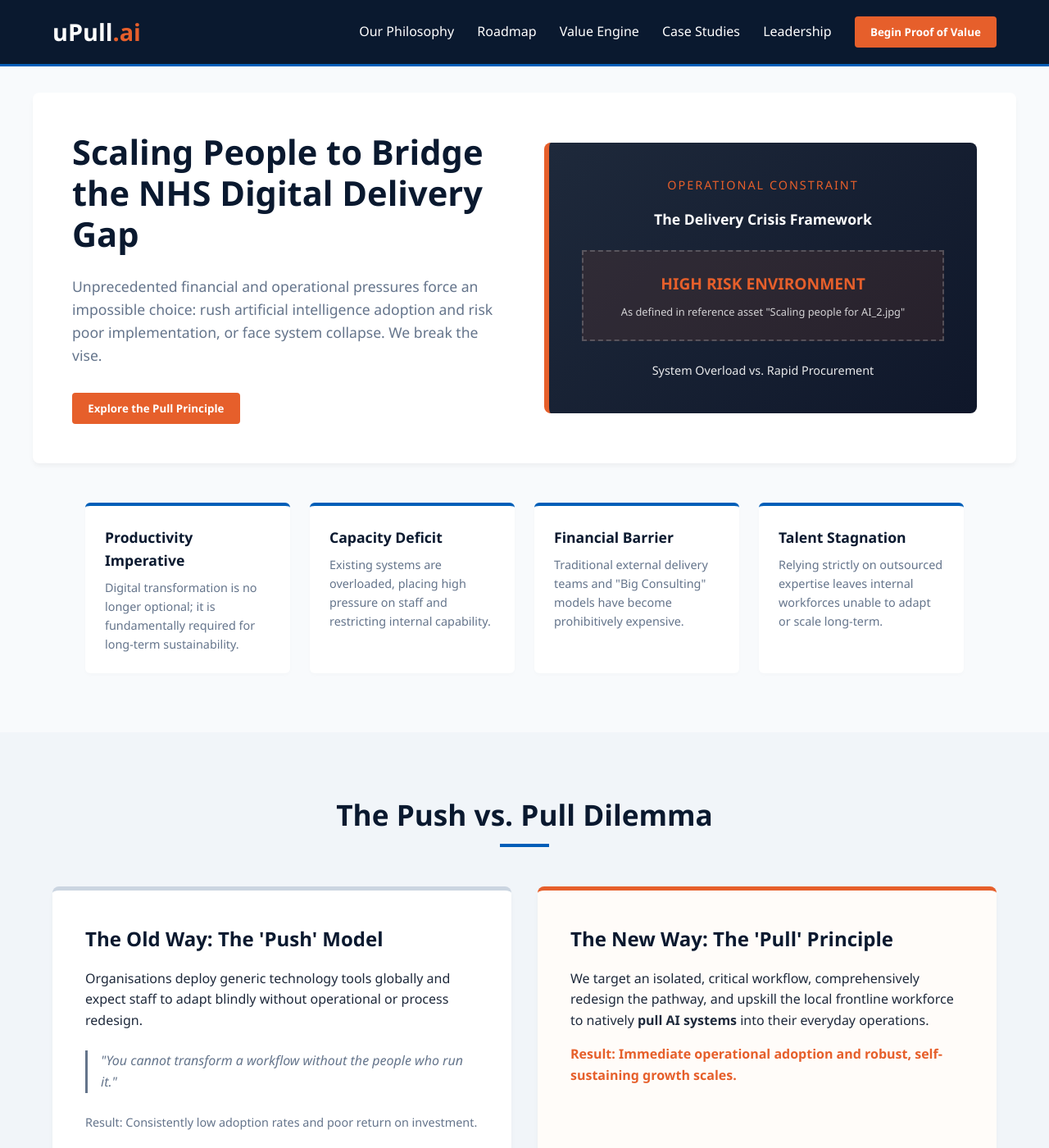
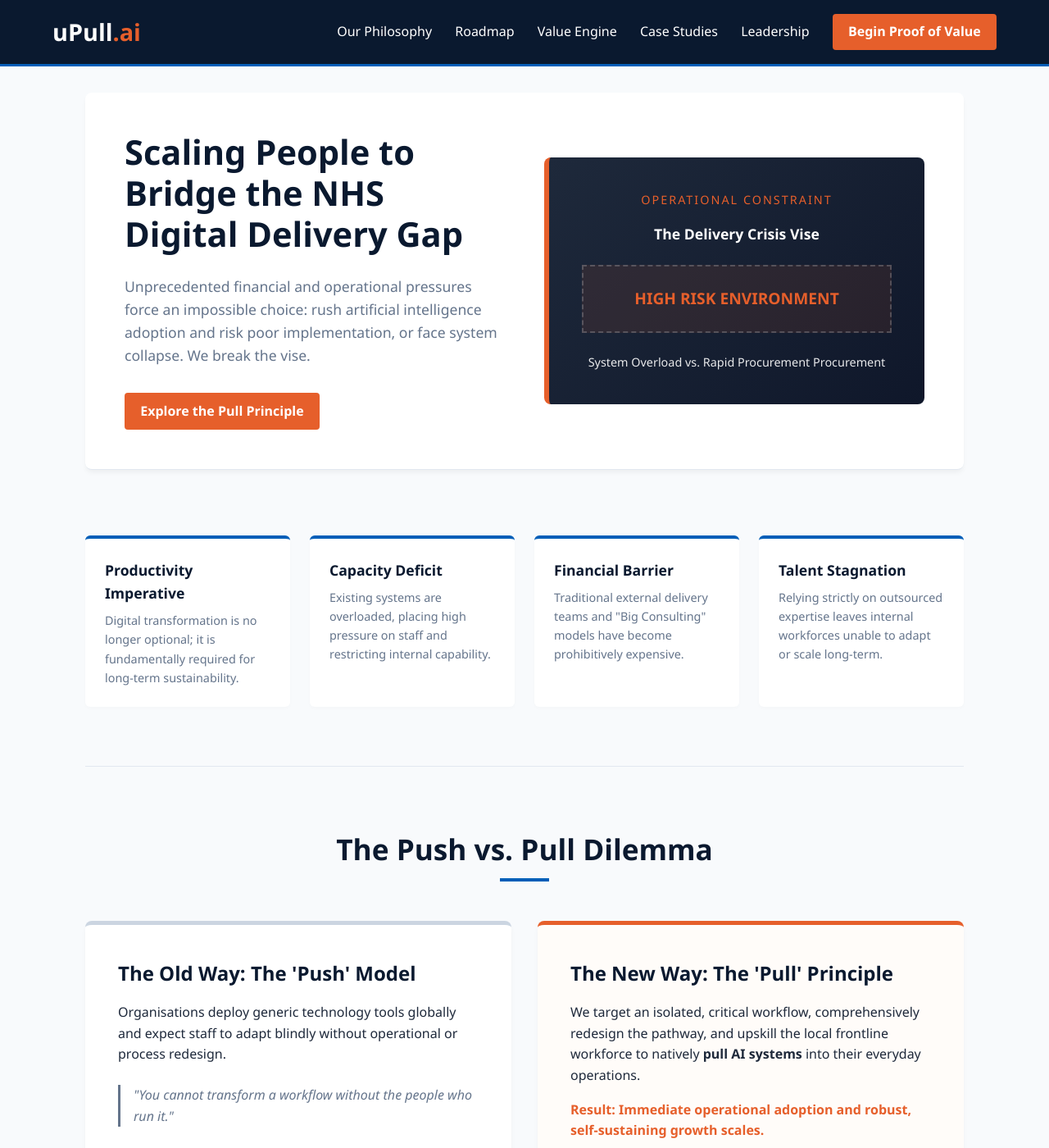
Before and after one commit to nhs-analystx/synapster, a Jekyll site: the page gg.html, which Jekyll copies as it is, in a window 1280 px wide and 1400 px high. Shown: the whole window at 82% size. Built offline with Jekyll 4.4.1, drawn with Linux system fonts in a browser that asks for light colours; some of the changed text lies outside the part shown.

Commit message:
Update gg.html

```diff
--- a/gg.html
+++ b/gg.html
@@ -78,18 +77,27 @@
             border: none;
             cursor: pointer;
             transition: background-color 0.3s;
+            text-decoration: none;
+            display: inline-block;
         }
 
         .cta-btn:hover {
             background-color: #c54f20;
-            color: #ffffff;
         }
 
-        /* Layout Framework */
-        section {
-            padding: 4.5rem 5%;
+        main {
             max-width: 1200px;
             margin: 0 auto;
+            padding: 2rem 5%;
+        }
+
+        section {
+            padding: 4.5rem 0;
+            border-bottom: 1px solid var(--border-color);
+        }
+
+        section:last-of-type {
+            border-bottom: none;
         }
 
         .section-title {
@@ -109,22 +117,20 @@
             margin: 0.5rem auto 0 auto;
         }
 
-        /* Hero Split Component */
+        /* Hero Layout */
         .hero {
             display: grid;
             grid-template-columns: 1fr 1fr;
             gap: 3rem;
             align-items: center;
             background: #ffffff;
-            margin: 2rem auto;
             border-radius: 8px;
             padding: 3rem;
             box-shadow: 0 4px 6px -1px rgba(0,0,0,0.05);
         }
 
         @media (max-width: 768px) {
-            .hero, .split-grid, .team-member { grid-template-columns: 1fr; flex-direction: column; text-align: center; }
-            .team-member { text-align: left; }
+            .hero, .split-grid, .team-grid, .case-grid { grid-template-columns: 1fr; }
         }
 
         .hero-left h1 {
@@ -192,7 +197,7 @@
             font-size: 0.9rem;
         }
 
-        /* Paradigm Blocks */
+        /* Paradigm Grid */
         .split-grid {
             display: grid;
             grid-template-columns: 1fr 1fr;
@@ -260,22 +265,20 @@
             color: var(--primary-navy);
         }
 
-        /* Financial Engine Flywheel */
+        /* Flywheel Box */
         .flywheel-section {
             background: var(--primary-navy);
             color: #ffffff;
             border-radius: 12px;
             padding: 4rem 3rem;
-        }
-
-        .flywheel-section .section-title {
-            color: #ffffff;
+            text-align: center;
         }
 
         .flywheel-grid {
             display: grid;
             grid-template-columns: repeat(auto-fit, minmax(280px, 1fr));
             gap: 2.5rem;
+            margin-top: 3rem;
         }
 
         .metric-highlight {
@@ -316,66 +319,76 @@
             margin-bottom: 1rem;
         }
 
-        /* Strategic Leadership Profiles */
+        /* Updated Team Grid Layout */
         .team-grid {
-            display: flex;
-            flex-direction: column;
-            gap: 2.5rem;
-            max-width: 900px;
-            margin: 0 auto;
+            display: grid;
+            grid-template-columns: repeat(3, 1fr);
+            gap: 2rem;
+            margin-top: 2rem;
         }
 
-        .team-section {
+        .team-card {
             background: #ffffff;
+            padding: 2.5rem 2rem;
             border-radius: 8px;
-            padding: 2.5rem;
             box-shadow: 0 4px 6px -1px rgba(0,0,0,0.05);
+            border-top: 4px solid var(--border-color);
+            transition: border-color 0.3s;
         }
 
-        .team-member {
-            display: flex;
-            gap: 2rem;
-            align-items: center;
+        .team-card:first-of-type {
+            border-top-color: var(--accent-orange);
         }
 
         .member-avatar {
-            width: 120px;
-            height: 120px;
+            width: 80px;
+            height: 80px;
             background: #e2e8f0;
             border-radius: 50%;
             display: flex;
             align-items: center;
             justify-content: center;
-            font-size: 2.5rem;
+            font-size: 1.8rem;
+            font-weight: bold;
             color: var(--text-muted);
-            flex-shrink: 0;
-            border: 4px solid var(--border-color);
+            margin-bottom: 1.5rem;
         }
 
-        .member-details h3 {
-            font-size: 1.5rem;
+        .team-card h3 {
+            font-size: 1.4rem;
             color: var(--primary-navy);
+            margin-bottom: 0.2rem;
         }
 
         .member-role {
             color: var(--accent-orange);
             font-weight: 600;
-            margin-bottom: 0.75rem;
+            font-size: 0.95rem;
+            margin-bottom: 1.2rem;
+            text-transform: uppercase;
+            letter-spacing: 0.5px;
         }
 
-        /* Conversional Action Funnel */
+        .team-card p {
+            color: var(--text-muted);
+            font-size: 0.95rem;
+            text-align: justify;
+        }
+
+        /* Action Funnel */
         .funnel-banner {
             background: linear-gradient(135deg, var(--nhs-blue) 0%, var(--primary-navy) 100%);
             color: #ffffff;
             text-align: center;
             padding: 4rem 5%;
+            margin-top: 4rem;
+            border-radius: 8px;
         }
 
         .funnel-steps {
             display: flex;
             justify-content: center;
             gap: 2rem;
-            max-width: 1000px;
             margin: 2.5rem auto;
             flex-wrap: wrap;
         }
@@ -399,100 +412,100 @@
         footer {
             background: #09111e;
             color: #94a3b8;
-            padding: 2rem 5%;
+            padding: 3rem 5%;
             text-align: center;
             font-size: 0.9rem;
             border-top: 1px solid #1e293b;
+            margin-top: 4rem;
+        }
+
+        footer a {
+            color: #ffffff;
+            text-decoration: none;
+            font-weight: bold;
         }
     </style>
 </head>
 <body>
 
-    <!-- Header Navigation -->
     <header>
         <div class="nav-container">
             <a href="#" class="logo">uPull<span>.ai</span></a>
-            <nav>
+            <nav aria-label="Main Navigation">
                 <a href="#philosophy">Our Philosophy</a>
                 <a href="#roadmap">Roadmap</a>
                 <a href="#why-us">Value Engine</a>
                 <a href="#cases">Case Studies</a>
                 <a href="#leadership">Leadership</a>
-                <button class="cta-btn" style="margin-left: 1.5rem;">Begin Proof of Value</button>
+                <a href="#contact" class="cta-btn" style="margin-left: 1.5rem;">Begin Proof of Value</a>
             </nav>
         </div>
     </header>
 
-    <!-- Hero / Crisis Section -->
-    <section class="hero">
+    <main>
+        <section class="hero" id="hero">
             <div class="hero-left">
                 <h1>Scaling People to Bridge the NHS Digital Delivery Gap</h1>
                 <p>Unprecedented financial and operational pressures force an impossible choice: rush artificial intelligence adoption and risk poor implementation, or face system collapse. We break the vise.</p>
-            <button class="cta-btn">Explore the Pull Principle</button>
+                <a href="#philosophy" class="cta-btn">Explore the Pull Principle</a>
             </div>
             <div class="hero-right">
-            <div class="crisis-vise-box">
+                <article class="crisis-vise-box">
                     <div class="vise-title">Operational Constraint</div>
-                <div style="font-size: 1.1rem; font-weight: 600;">The Delivery Crisis Framework</div>
+                    <div style="font-size: 1.1rem; font-weight: 600;">The Delivery Crisis Vise</div>
                     <div class="vise-core">
                         <div style="font-weight: bold; font-size: 1.2rem; color: var(--accent-orange);">HIGH RISK ENVIRONMENT</div>
-                    <div style="font-size: 0.8rem; margin-top: 0.5rem; opacity: 0.8;">As defined in reference asset "Scaling people for AI_2.jpg"</div>
                     </div>
-                <div style="font-size: 0.9rem; opacity: 0.9;">System Overload vs. Rapid Procurement</div>
-            </div>
+                    <p style="font-size: 0.9rem; opacity: 0.9;">System Overload vs. Rapid Procurement Procurement</p>
+                </article>
             </div>
         </section>
 
-    <!-- Pressures Data Grid -->
-    <section style="padding-top: 0;">
+        <section style="padding-top: 2rem;">
             <div class="pressures-grid">
-            <div class="pressure-card">
+                <article class="pressure-card">
                     <h3>Productivity Imperative</h3>
                     <p>Digital transformation is no longer optional; it is fundamentally required for long-term sustainability.</p>
-            </div>
-            <div class="pressure-card">
+                </article>
+                <article class="pressure-card">
                     <h3>Capacity Deficit</h3>
                     <p>Existing systems are overloaded, placing high pressure on staff and restricting internal capability.</p>
-            </div>
-            <div class="pressure-card">
+                </article>
+                <article class="pressure-card">
                     <h3>Financial Barrier</h3>
                     <p>Traditional external delivery teams and "Big Consulting" models have become prohibitively expensive.</p>
-            </div>
-            <div class="pressure-card">
+                </article>
+                <article class="pressure-card">
                     <h3>Talent Stagnation</h3>
                     <p>Relying strictly on outsourced expertise leaves internal workforces unable to adapt or scale long-term.</p>
-            </div>
+                </article>
             </div>
         </section>
 
-    <!-- Push vs Pull Paradigm -->
-    <section id="philosophy" style="background: #f1f5f9; max-width: 100%;">
-        <div style="max-width: 1200px; margin: 0 auto;">
+        <section id="philosophy">
             <h2 class="section-title">The Push vs. Pull Dilemma</h2>
             <div class="split-grid">
-                <div class="model-box push">
+                <article class="model-box push">
                     <h3>The Old Way: The 'Push' Model</h3>
                     <p>Organisations deploy generic technology tools globally and expect staff to adapt blindly without operational or process redesign.</p>
                     <div class="quote-box">
                         "You cannot transform a workflow without the people who run it."
                     </div>
                     <p style="color: var(--text-muted); font-size: 0.9rem;">Result: Consistently low adoption rates and poor return on investment.</p>
-                </div>
-                <div class="model-box pull">
+                </article>
+                <article class="model-box pull">
                     <h3>The New Way: The 'Pull' Principle</h3>
                     <p>We target an isolated, critical workflow, comprehensively redesign the pathway, and upskill the local frontline workforce to natively <strong>pull AI systems</strong> into their everyday operations.</p>
                     <p style="margin-top: 1rem; color: var(--accent-orange); font-weight: 600;">Result: Immediate operational adoption and robust, self-sustaining growth scales.</p>
-                </div>
-            </div>
+                </article>
             </div>
         </section>
 
-    <!-- Three Stage Delivery Roadmap -->
         <section id="roadmap">
             <h2 class="section-title">The Three-Stage Delivery Roadmap</h2>
             <div class="roadmap">
                 <div class="step-card active">
-                <div class="step-badge">Stage A: 1–6 Weeks</div>
+                    <div class="step-badge">Stage A: Weeks 1–6</div>
                     <h3>Prove</h3>
                     <p>Focus intensely on <strong>1 single workflow</strong> and <strong>2 internal staff members</strong> to demonstrate rapid, low-risk proof of value.</p>
                     <div style="margin-top: 1rem; font-weight: bold; color: var(--accent-orange);">Initial 2:1 Return</div>
@@ -512,121 +525,102 @@
             </div>
         </section>
 
-    <!-- Value Engine Flywheel -->
-    <section id="why-us" style="max-width: 100%; padding: 0 5%;">
+        <section id="why-us">
             <div class="flywheel-section">
-            <h2 class="section-title">The Self-Funding Flywheel</h2>
+                <h2 style="color: #ffffff;">The Self-Funding Flywheel</h2>
                 <div class="flywheel-grid">
-                <div>
+                    <article>
                         <div class="metric-highlight">5:1</div>
-                    <p style="font-weight: 600; margin-bottom: 0.5rem;">Guaranteed Standard ROI</p>
+                        <h4 style="color: #ffffff; margin-bottom: 0.5rem;">Guaranteed Standard ROI</h4>
                         <p style="opacity: 0.8; font-size: 0.9rem;">For every £1 allocated into the uPull.ai platform, £5 is reliably returned through cashable efficiencies and direct systemic baseline optimization.</p>
-                </div>
-                <div>
+                    </article>
+                    <article>
                         <div class="metric-highlight">£51M</div>
-                    <p style="font-weight: 600; margin-bottom: 0.5rem;">Regional Scaling Impact</p>
-                    <p style="opacity: 0.8; font-size: 0.9rem;">Demonstrated regional potential scaling value across expanding networks of Integrated Care Boards and collective regional health groups.</p>
-                </div>
-                <div>
+                        <h4 style="color: #ffffff; margin-bottom: 0.5rem;">Regional Scaling Impact</h4>
+                        <p style="opacity: 0.8; font-size: 0.9rem;">Demonstrated regional potential scaling value across expanding networks of Integrated Care Boards and collective health groups.</p>
+                    </article>
+                    <article>
                         <div class="metric-highlight">>£250M</div>
-                    <p style="font-weight: 600; margin-bottom: 0.5rem;">National Potential Value</p>
+                        <h4 style="color: #ffffff; margin-bottom: 0.5rem;">National Potential Value</h4>
                         <p style="opacity: 0.8; font-size: 0.9rem;">Projected aggregate net saving value unlocked upon standardized replication across the broader national framework layout.</p>
-                </div>
+                    </article>
                 </div>
             </div>
         </section>
 
-    <!-- Case Studies -->
         <section id="cases">
             <h2 class="section-title">Healthcare Case Studies</h2>
             <div class="case-grid">
-            <div class="case-card">
-                <span class="case-tag">Clinical Workflow Optimization</span>
+                <article class="case-card">
+                    <span class="case-tag">Clinical Efficiency</span>
                     <h3>Ambient Voice Integration & Medical Scribing</h3>
                     <p><strong>The Challenge:</strong> Frontline clinical teams spending vital diagnostic timeline blocks typing up encounter paperwork, escalating administrative fatigue.</p>
                     <p style="margin-top: 0.5rem;"><strong>The Redesign:</strong> Embedded real-time processing ambient tools allowing clinicians to prioritize patient dialogue while records are structured safely under manual validation.</p>
-            </div>
-            <div class="case-card">
-                <span class="case-tag">Administrative Pathways</span>
+                    <p style="margin-top: 0.5rem; font-weight: bold; color: var(--nhs-blue);">Outcome: Documentation time reduced by 45%, recovering 43 minutes daily.</p>
+                </article>
+                <article class="case-card">
+                    <span class="case-tag">Operational Flow</span>
                     <h3>Intelligent Care Triage Automation</h3>
                     <p><strong>The Challenge:</strong> Disjointed legacy documentation architectures leading to severe backlogs during initial patient processing lines and referrals data-entry loops.</p>
-                <p style="margin-top: 0.5rem;"><strong>The Redesign:</strong> Deployed automated classification engines that intelligently extract patient histories into baseline EHR platforms, producing a 30% reduction in missed appointments.</p>
-            </div>
+                    <p style="margin-top: 0.5rem;"><strong>The Redesign:</strong> Deployed automated classification engines that intelligently extract patient histories into baseline Electronic Health Record platforms.</p>
+                    <p style="margin-top: 0.5rem; font-weight: bold; color: var(--nhs-blue);">Outcome: Automated over 85% of standard patient referral pathways safely.</p>
+                </article>
             </div>
         </section>
 
-    <!-- Leadership Section -->
-    <section id="leadership" style="background: #f1f5f9; max-width: 100%;">
-        <h2 class="section-title">Our Founders & Consultants</h2>
+        <section id="leadership">
+            <h2 class="section-title">Our Visionaries & Leaders</h2>
             <div class="team-grid">
+                <article class="team-card">
+                    <div class="member-avatar">PC</div>
+                    <h3>Pak Yeung Alex Cheung</h3>
+                    <div class="member-role">Co-Founder & Principal AI Strategist</div>
+                    <p>An accomplished AI strategist and technology visionary dedicated to leading sustainable digital transformation initiatives. Specialising in moving organisations away from rigid IT procurement toward frontline-led capability building, his work focuses heavily on the governance, technical auditing, and maturity scoring of AI agents to ensure autonomous systems remain safe and compliant.</p>
+                </article>
 
-            <!-- Alex's Profile -->
-            <div class="team-section">
-                <div class="team-member">
-                    <div class="member-avatar">AC</div>
-                    <div class="member-details">
-                        <h3>Alex Cheung</h3>
-                        <div class="member-role">Co-Founder & Principal AI Strategist</div>
-                        <p style="color: #64748B; font-size: 0.95rem;">Alex Cheung is a health technology entrepreneur and digital innovation community leader with extensive experience in building and scaling digital health communities. He works at the intersection of healthcare, technology and commercial strategy, helping organisations adopt innovative solutions that improve care delivery, operational performance and patient outcomes. Alex specialises in the governance, technical auditing, and maturity scoring of AI agents to ensure autonomous systems remain safe, compliant, and deeply embedded into operational workflows.</p>
-                    </div>
-                </div>
-            </div>
+                <article class="team-card">
+                    <div class="member-avatar">HC</div>
+                    <h3>Hassan Chaudry</h3>
+                    <div class="member-role">Co-Founder</div>
+                    <p>Brings deep operational and strategic insight into health-tech scaling frameworks, ensuring all implementation models are optimally integrated into existing legacy infrastructure with strong regulatory alignment.</p>
+                </article>
 
-            <!-- Hassan's Profile -->
-            <div class="team-section">
-                <div class="team-member">
-                    <div class="member-avatar">HC</div>
-                    <div class="member-details">
-                        <h3>Hassan Chaudhury</h3>
-                        <div class="member-role">Co-Founder & Digital Health Consultant</div>
-                        <p style="color: #64748B; font-size: 0.95rem;">Hassan Chaudhury is a digital health entrepreneur, strategist and adviser with over 20 years' experience across healthcare, life sciences and health technology. He has worked with the NHS, governments, global organisations and startups to drive innovation, commercial growth and the adoption of digital health solutions.</p>
-                    </div>
-                </div>
-            </div>
-
-            <!-- Suki's Profile -->
-            <div class="team-section">
-                <div class="team-member">
+                <article class="team-card">
                     <div class="member-avatar">SP</div>
-                    <div class="member-details">
-                        <h3>Dr Sukhmeet (Suki) Panesar</h3>
-                        <div class="member-role">Clinical Innovation & Population Health Adviser</div>
-                        <p style="color: #64748B; font-size: 0.95rem;">Dr Sukhmeet (Suki) Panesar is a clinician, digital health strategist and healthcare innovation adviser with extensive experience across the NHS, global health systems and the private sector. He specialises in health data, digital transformation and population health, helping organisations use technology and data to improve healthcare outcomes and system performance.</p>
-                    </div>
-                </div>
-            </div>
-
+                    <h3>Suki Panesar</h3>
+                    <div class="member-role">Co-Founder</div>
+                    <p>Specialises in systemic clinical informatics and change management, empowering frontline practitioners to master technological tools to solve local capability deficits sustainably.</p>
+                </article>
             </div>
         </section>
 
-    <!-- Action Funnel Banner -->
-    <div class="funnel-banner">
-        <h2>Ready to Bridge Your Digital Delivery Gap?</h2>
-        <p style="opacity: 0.9; margin-top: 0.5rem;">Initiate your targeted transformation path in three clear steps</p>
+        <section class="funnel-banner" id="contact">
+            <h2>Ready to bridge your digital delivery gap?</h2>
+            <p style="opacity: 0.9; margin-top: 0.5rem;">Begin your Proof of Value journey today.</p>
             <div class="funnel-steps">
                 <div class="funnel-step">
                     <num>1</num>
-                <h4 style="margin: 0.5rem 0;">Identify 1 Workflow</h4>
+                    <h4 style="margin: 0.5rem 0; color: #ffffff;">Identify 1 Workflow</h4>
                     <p style="font-size: 0.85rem; opacity: 0.8;">Pinpoint a single operational process ripe for digital transformation.</p>
                 </div>
                 <div class="funnel-step">
                     <num>2</num>
-                <h4 style="margin: 0.5rem 0;">Select 2 Staff</h4>
+                    <h4 style="margin: 0.5rem 0; color: #ffffff;">Select 2 Staff</h4>
                     <p style="font-size: 0.85rem; opacity: 0.8;">Choose two internal team members to become your first practitioners.</p>
                 </div>
                 <div class="funnel-step">
                     <num>3</num>
-                <h4 style="margin: 0.5rem 0;">Begin Proof of Value</h4>
+                    <h4 style="margin: 0.5rem 0; color: #ffffff;">Begin Proof of Value</h4>
                     <p style="font-size: 0.85rem; opacity: 0.8;">Start the journey with a focused, entirely low-risk localized pilot.</p>
                 </div>
             </div>
-        <button class="cta-btn" style="background: #ffffff; color: var(--primary-navy); padding: 0.8rem 2rem; font-size: 1.1rem;">Launch Pilot Initiative</button>
-    </div>
+            <a href="mailto:inquiries@upull.ai" class="cta-btn" style="background: #ffffff; color: var(--primary-navy); padding: 0.8rem 2rem; font-size: 1.1rem;">Launch Pilot Initiative</a>
+        </section>
+    </main>
 
-    <!-- Footer -->
     <footer>
-        <p><strong>uPull.ai Ltd.</strong> &bull; Registered Office: London, United Kingdom &bull; enquiries@upull.ai</p>
-        <p style="margin-top: 0.5rem; font-size: 0.8rem; opacity: 0.6;">&copy; 2026 uPull.ai. All rights reserved. Standard UK English Edition. Compiled from methodology resources detailing architectural components of "Scaling people for AI_2.jpg".</p>
+        <p><strong>uPull.ai Ltd.</strong> &bull; Registered Office: London, United Kingdom &bull; <a href="mailto:inquiries@upull.ai">inquiries@upull.ai</a></p>
+        <p style="margin-top: 0.8rem; font-size: 0.8rem; opacity: 0.5;">&copy; 2026 uPull.ai Ltd. All rights reserved. Standard UK English Edition. Powered by Google Gemini Frameworks.</p>
     </footer>
 
 </body>
```
Also changed, not shown: other parts of gg.html (+2 -4 lines). Lines whose indentation alone changed are shown as unchanged.
